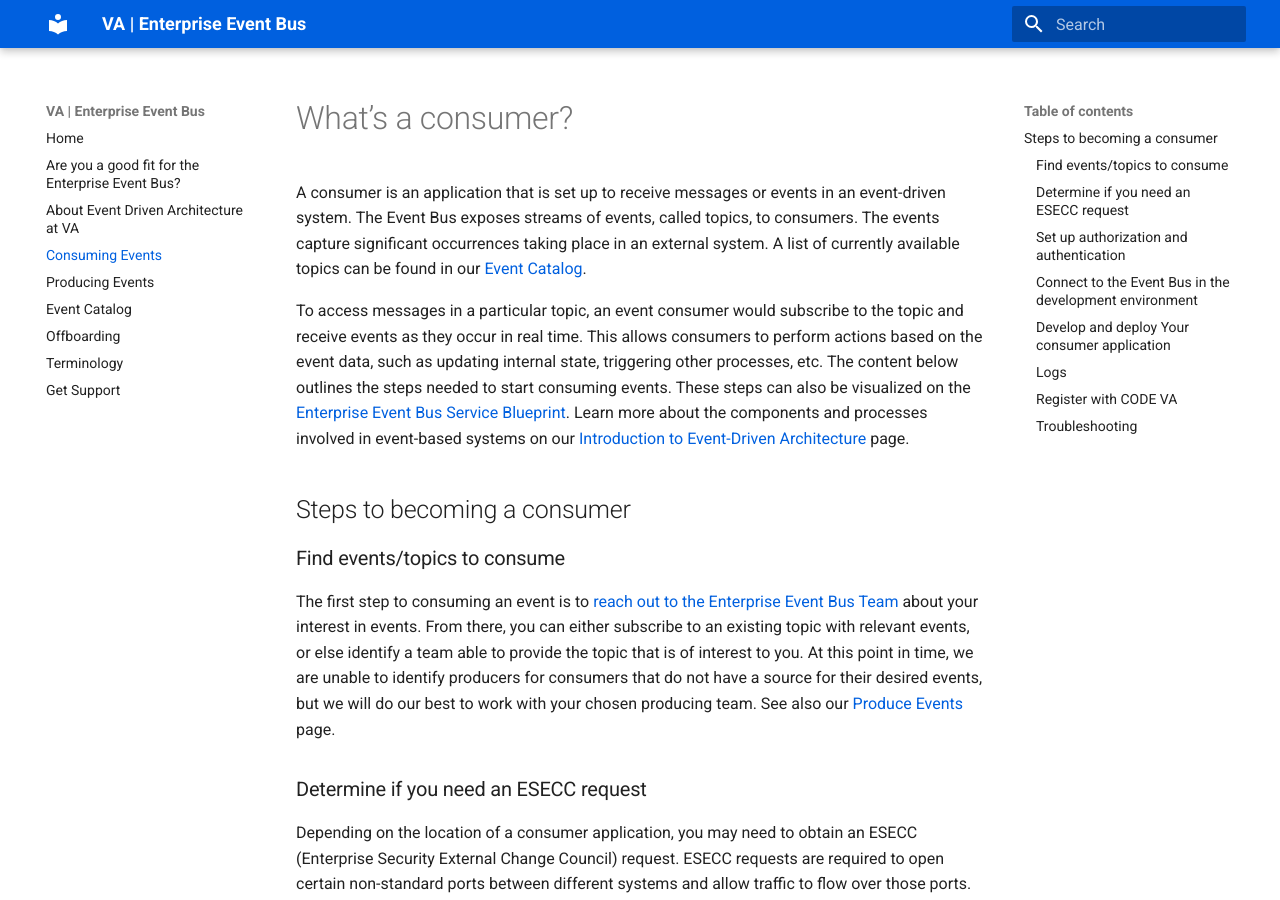
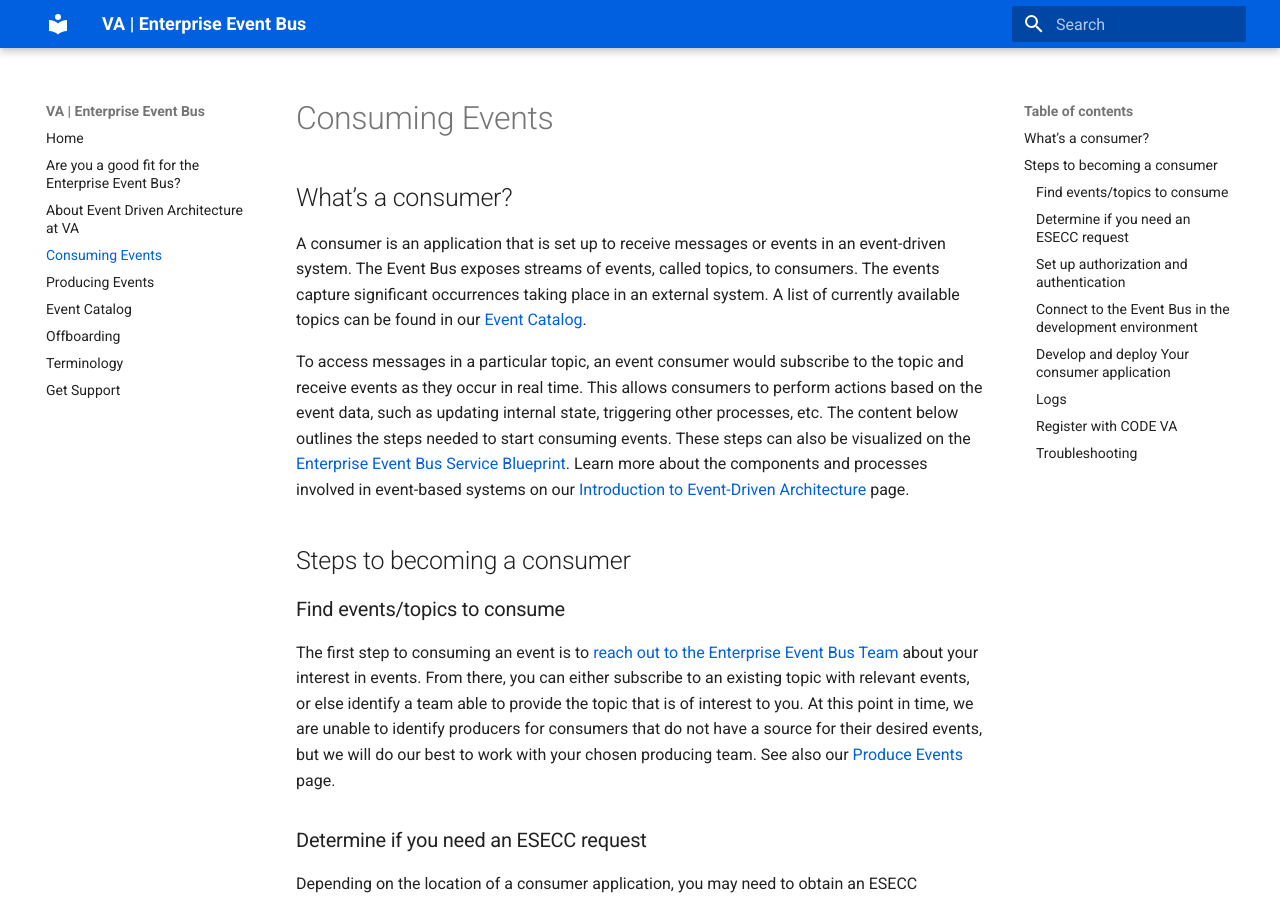
Before and after one commit to department-of-veterans-affairs/ves-event-bus-developer-portal, an MkDocs documentation site: the page built from docs/consume-events.md, in a window 1280 px wide and 900 px high. Built offline with MkDocs 1.6.1 and Material for MkDocs 9.7.7, drawn with Linux system fonts in a browser that asks for light colours.

Commit message:
updating headers

```diff
--- a/docs/consume-events.md
+++ b/docs/consume-events.md
@@ -1,7 +1,10 @@
 ---
 title: Consuming Events
 ---
-# What’s a consumer?
+
+# Consuming Events
+
+## What’s a consumer?
 A consumer is an application that is set up to receive messages or events in an event-driven system. The Event Bus exposes streams of events, called topics, to consumers. The events capture significant occurrences taking place in an external system. A list of currently available topics can be found in our [Event Catalog](https://department-of-veterans-affairs.github.io/ves-event-bus-developer-portal/use-events/).
 
 To access messages in a particular topic, an event consumer would subscribe to the topic and receive events as they occur in real time. This allows consumers to perform actions based on the event data, such as updating internal state, triggering other processes, etc. The content below outlines the steps needed to start consuming events. These steps can also be visualized on the <a href="https://app.mural.co/t/adhoccorporateworkspace2583/m/adhoccorporateworkspace2583/1678744533321/6e9663e9ba0295865de5f094a62d427affc22f5e?sender=ucc14575938bb14be79634773" target="_blank">Enterprise Event Bus Service Blueprint</a>. Learn more about the components and processes involved in event-based systems on our [Introduction to Event-Driven Architecture](./intro-to-eda.md) page.
```
